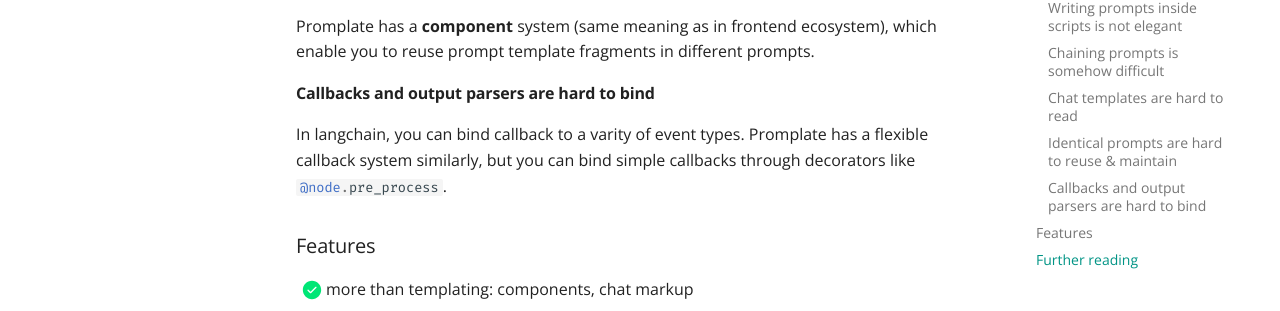
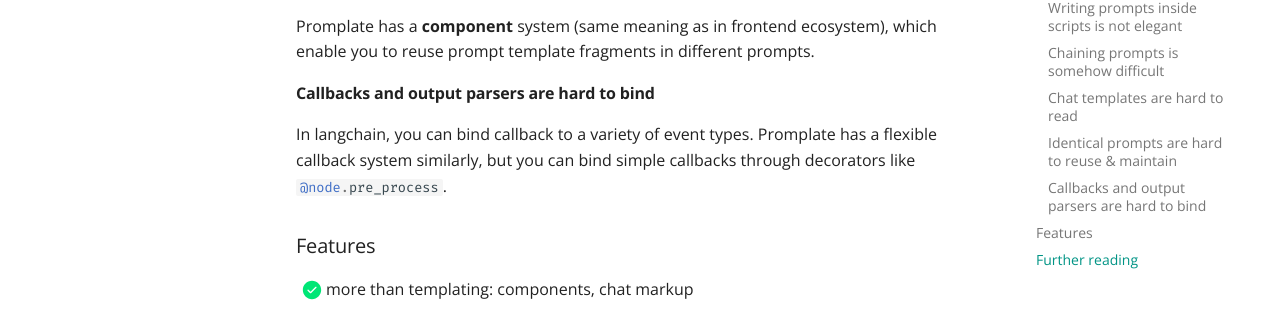
Before and after one commit to promplate/py-docs, an MkDocs documentation site: the page built from docs/index.md, in a window 1280 px wide and 900 px high, scrolled down 1518 px. Shown: the part 181-492 px from the top of the window. Built offline with MkDocs 1.6.1 and Material for MkDocs 9.7.7, drawn with Linux system fonts in a browser that asks for light colours; comment, search, counter and statistics services are not loaded.

Commit message:
feat: fix typos and add a `typos` workflow

```diff
--- a/docs/index.md
+++ b/docs/index.md
@@ -214,7 +214,7 @@ which enable you to reuse prompt template fragments in different prompts.
 
 #### Callbacks and output parsers are hard to bind
 
-In langchain, you can bind callback to a varity of event types.
+In langchain, you can bind callback to a variety of event types.
 Promplate has a flexible callback system similarly, but you can bind simple callbacks through decorators like `#!py @node.pre_process`.
 
 ### Features
```
Also changed, not shown: other parts of docs/index.md (+1 -1 lines), 1 other file.
